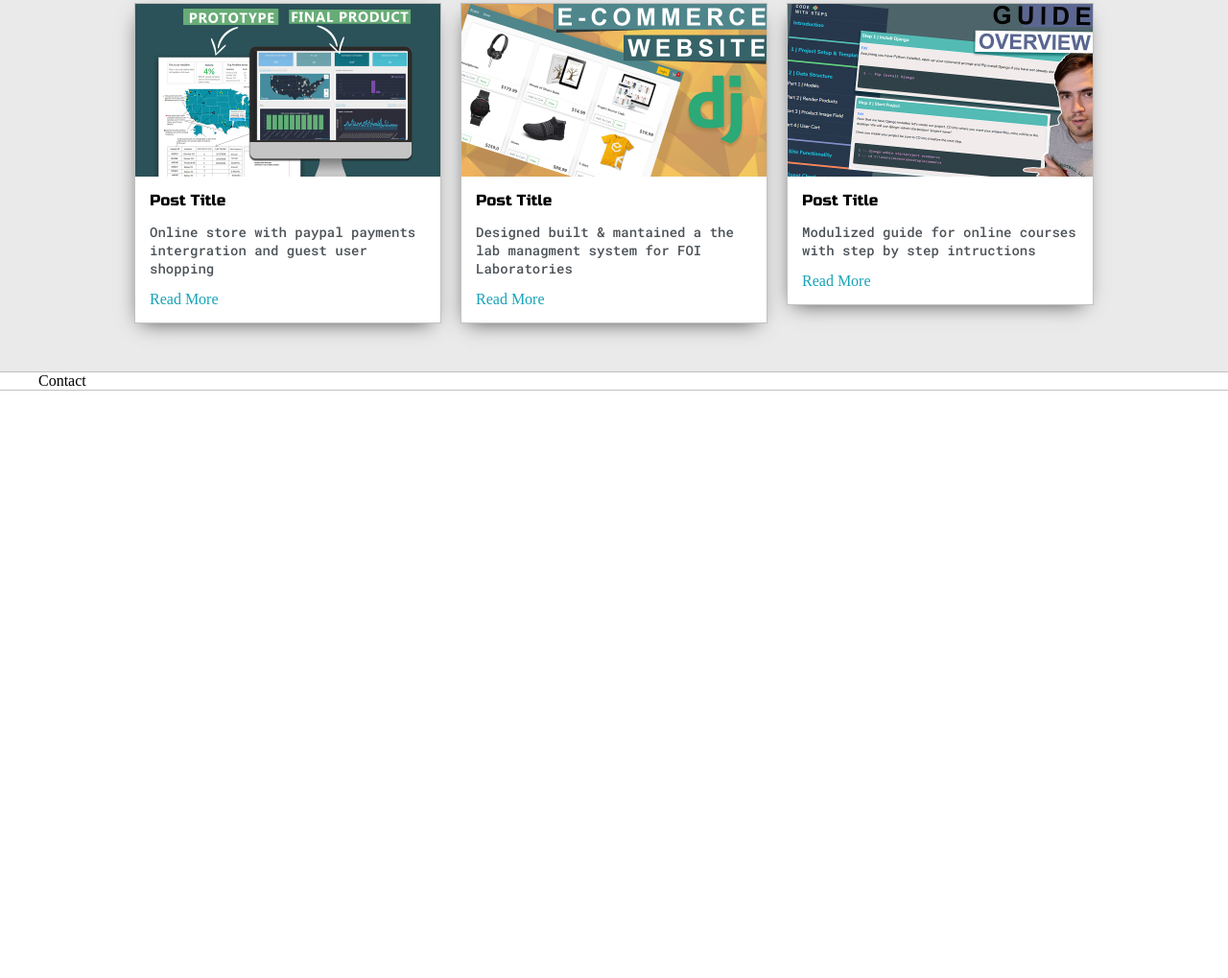
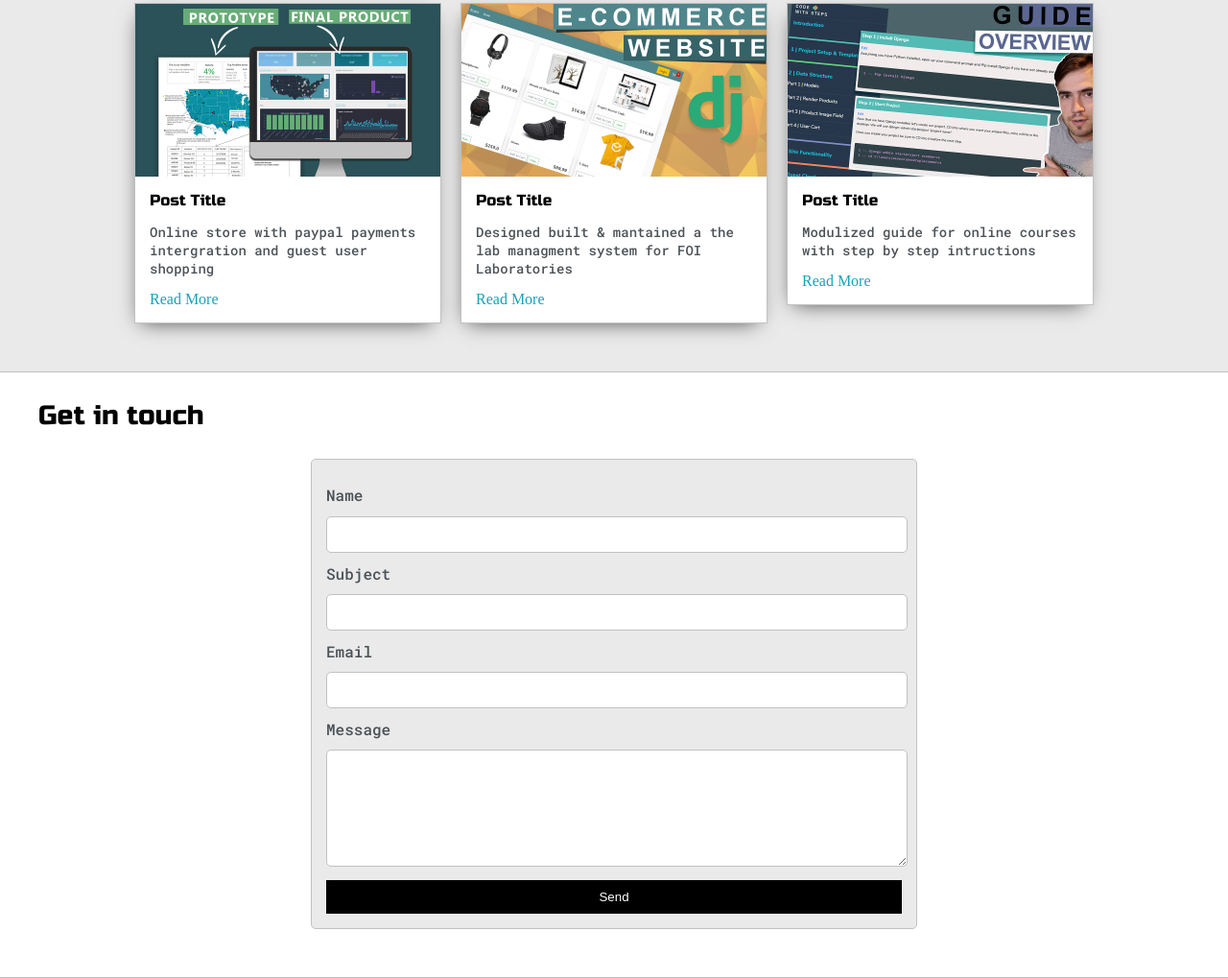
Before and after one commit to umeshraj/youtube_travesy_build_portfolio, a plain HTML site: page index.html in a window 1280 px wide. Shown: the part 1384-2403 px from the top of the page at 96% size. Before the commit the page ends 1791 px from the top, so only its background shows below. Drawn offline with Linux system fonts and the light colour scheme.

Commit message:
Adding contact form

```diff
--- a/default.css
+++ b/default.css
@@ -9,6 +9,8 @@
 
   --preview-bg: rgb(251, 249, 243, 0.8);
   --preview-shadow: #f0ead6;
+
+  --button-color: #000;
 }
 
 html,
@@ -336,6 +338,46 @@ h6 {
   font-size: 14px;
 }
 
+#contact-form {
+  display: block;
+  max-width: 600px;
+  margin: 0 auto;
+  border: 1px solid var(--border-color);
+  padding: 15px;
+  border-radius: 5px;
+  background-color: var(--main-color);
+  margin-bottom: 50px;
+}
+
+#contact-form label {
+  line-height: 2.7em;
+}
+
+#contact-form textarea {
+  min-height: 100px;
+  font-size: 14px;
+}
+
+.input-field {
+  width: 100%;
+  padding-top: 10px;
+  padding-bottom: 10px;
+  background-color: var(--secondary-color);
+  border-radius: 5px;
+  border: 1px solid var(--border-color);
+  font-size: 14px;
+}
+
+#submit-btn {
+  margin-top: 10px;
+  width: 100%;
+  padding-top: 10px;
+  padding-bottom: 10px;
+  color: #fff;
+  background-color: var(--button-color);
+  border: none;
+}
+
 @media screen and (max-width: 1200px) {
   .main-container {
     width: 95%;
--- a/index.html
+++ b/index.html
@@ -187,7 +187,24 @@
     <!--  -->
     <section class="s2">
       <div class="main-container">
-        Contact
+        <h3 styles="text-align:center;">Get in touch</h3>
+        <form id="contact-form">
+          <a name="contact"></a>
+
+          <label>Name</label>
+          <input class="input-field" type="text" name="name" />
+
+          <label>Subject</label>
+          <input class="input-field" type="text" name="subject" />
+
+          <label>Email</label>
+          <input class="input-field" type="text" name="email" />
+
+          <label>Message</label>
+          <textarea class="input-field" name="message"></textarea>
+
+          <input id="submit-btn" type="submit" value="Send" />
+        </form>
       </div>
     </section>
   </body>
```
